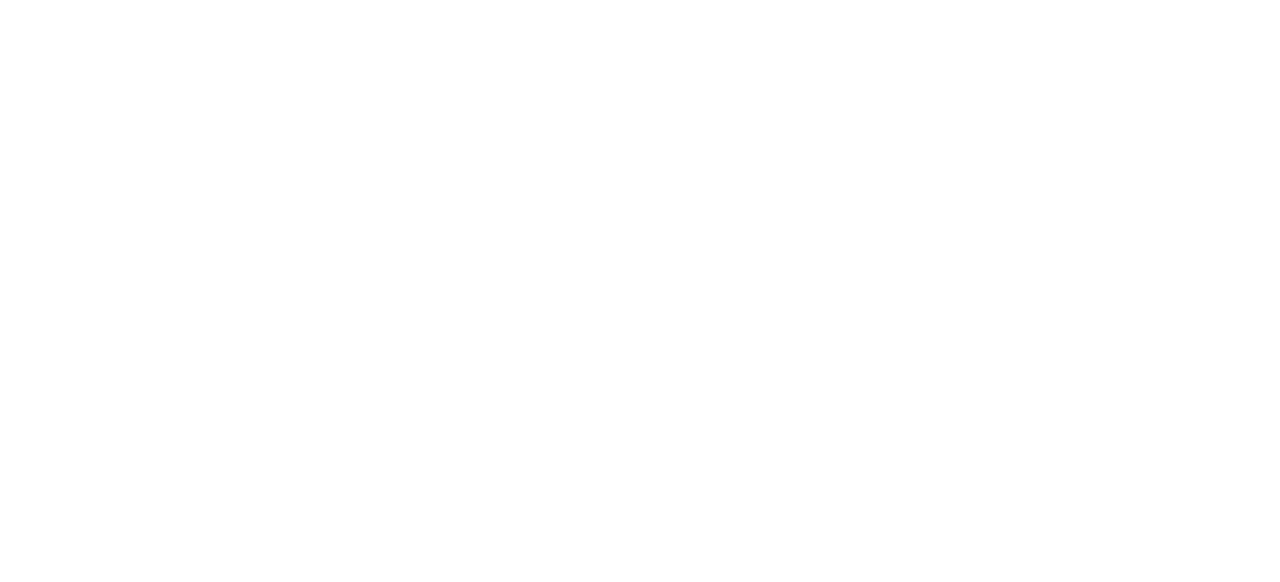
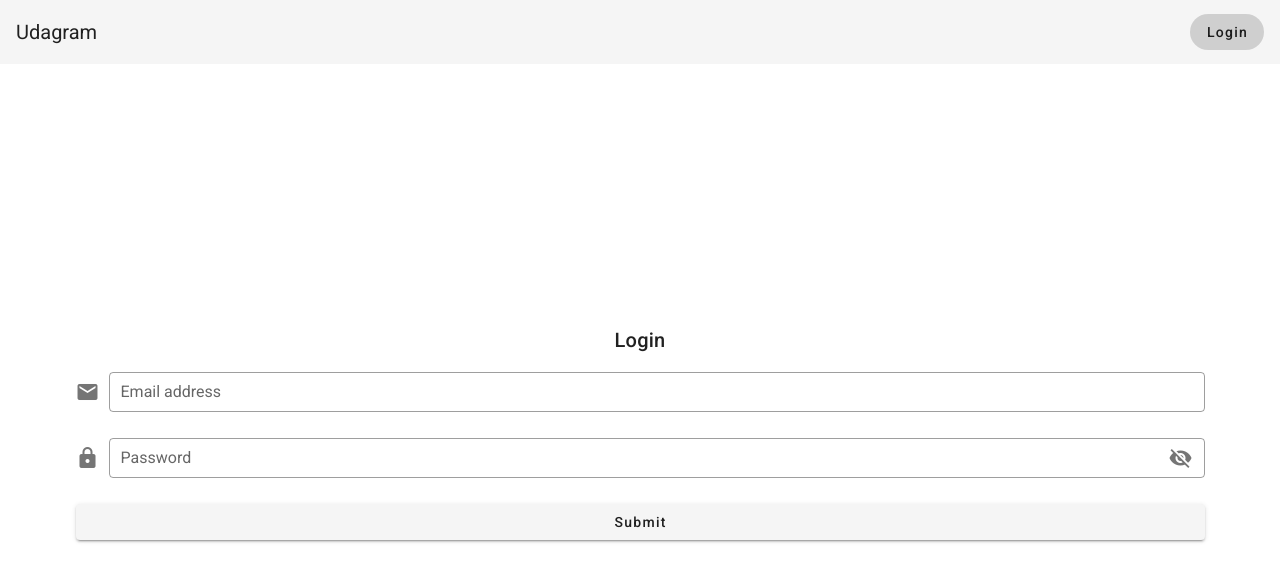
Before and after one commit to silasjimmy/Udagram, a Vue app in the folder frontend/: page /login in a window 1280 px wide. Shown: the top 582 px of the page. Built offline with nearby package versions, Linux system fonts and the light colour scheme.

Commit message:
feat: Create login view

```diff
--- a/frontend/src/App.vue
+++ b/frontend/src/App.vue
@@ -1,5 +1,13 @@
 <template>
   <v-app>
+    <v-app-bar app elevate-on-scroll>
+      <v-toolbar-title>Udagram</v-toolbar-title>
+
+      <v-spacer></v-spacer>
+
+      <v-btn link rounded text to="/login" class="text-none">Login</v-btn>
+    </v-app-bar>
+
     <v-main>
       <router-view />
     </v-main>
@@ -16,4 +24,8 @@ export default {
 html {
   overflow-y: auto !important;
 }
+
+.b {
+  border: 1px solid black;
+}
 </style>
--- a/frontend/src/main.js
+++ b/frontend/src/main.js
@@ -4,6 +4,9 @@ import router from './router'
 import { createPinia, PiniaVuePlugin } from 'pinia'
 import VueCompositionAPI from '@vue/composition-api'
 import vuetify from './plugins/vuetify'
+import titleMixin from './mixins/titleMixin'
+
+Vue.mixin(titleMixin)
 
 Vue.use(PiniaVuePlugin)
 const pinia = createPinia()
--- /dev/null
+++ b/frontend/src/mixins/titleMixin.js
@@ -0,0 +1,23 @@
+function getTitle(vm) {
+    const { title } = vm.$options
+    if (title) {
+        return typeof title === 'function'
+            ? title.call(vm)
+            : title
+    }
+}
+
+export default {
+    created() {
+        const title = getTitle(this)
+        if (title) {
+            this.pageTitle = title
+            document.title = title
+        }
+    },
+    data() {
+        return {
+            pageTitle: ""
+        }
+    },
+}
--- a/frontend/src/router/index.js
+++ b/frontend/src/router/index.js
@@ -1,6 +1,7 @@
 import Vue from 'vue'
 import VueRouter from 'vue-router'
 import Home from '../views/Home.vue'
+import Login from '../views/Login.vue'
 
 Vue.use(VueRouter)
 
@@ -9,6 +10,11 @@ const routes = [
     path: '/',
     name: 'Home',
     component: Home
+  },
+  {
+    path: '/login',
+    name: 'login',
+    component: Login
   }
 ]
 
--- a/frontend/src/views/Home.vue
+++ b/frontend/src/views/Home.vue
@@ -1,11 +1,12 @@
 <template>
-  <v-card>
-    <v-card-title>Home</v-card-title>
+  <v-card flat tile height="100%">
+    <v-card-title>Udagram</v-card-title>
   </v-card>
 </template>
 
 <script>
 export default {
   name: "Home",
+  title: "Home",
 };
 </script>
--- /dev/null
+++ b/frontend/src/views/Login.vue
@@ -0,0 +1,46 @@
+<template>
+  <v-sheet height="100%">
+    <v-container class="fill-height">
+      <v-row>
+        <v-col cols="12">
+          <v-card flat>
+            <v-card-title class="justify-center">Login</v-card-title>
+
+            <v-card-text>
+              <v-form>
+                <v-text-field
+                  outlined
+                  dense
+                  label="Email address"
+                  type="email"
+                  prepend-icon="mdi-email"
+                ></v-text-field>
+                <v-text-field
+                  outlined
+                  dense
+                  label="Password"
+                  type="password"
+                  prepend-icon="mdi-lock"
+                  append-icon="mdi-eye-off"
+                ></v-text-field>
+                <v-btn block class="text-none" @click="login">Submit</v-btn>
+              </v-form>
+            </v-card-text>
+          </v-card>
+        </v-col>
+      </v-row>
+    </v-container>
+  </v-sheet>
+</template>
+
+<script>
+export default {
+  name: "Login",
+  title: "Login",
+  methods: {
+    login() {
+      console.log("Login!");
+    },
+  },
+};
+</script>
```
